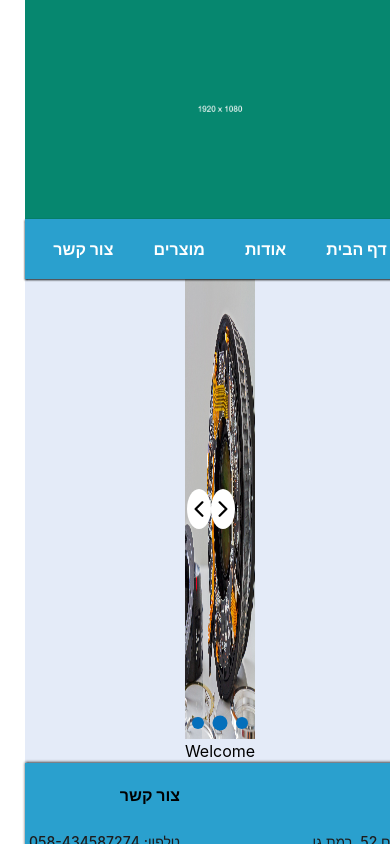
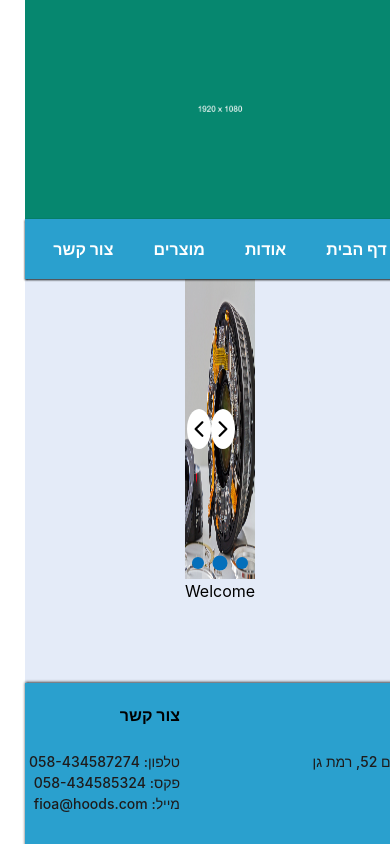
Before and after one commit to Jeluxe/hoods-and-chimneys, a React (Vite) app: page / in a window 390 px wide. Shown: the top 844 px of the page. Built offline with nearby package versions, Linux system fonts and the light colour scheme.

Commit message:
Changed carousel sizes

```diff
--- a/src/components/Carousel/Carousel.css
+++ b/src/components/Carousel/Carousel.css
@@ -1,6 +1,7 @@
 .carousel-wrapper {
-  width: 70%;
-  height: 460px;
+  width: 100%;
+  max-width: 1000px;
+  height: 520px;
   background-color: black;
   position: relative;
 }
@@ -65,9 +66,8 @@
   transform: scale(1.25);
 }
 
-@media (max-width: 600px) {
+@media (max-width: 768px) {
   .carousel-wrapper {
-    width: 100%;
-    height: 460px;
+    height: 300px;
   }
 }
```
